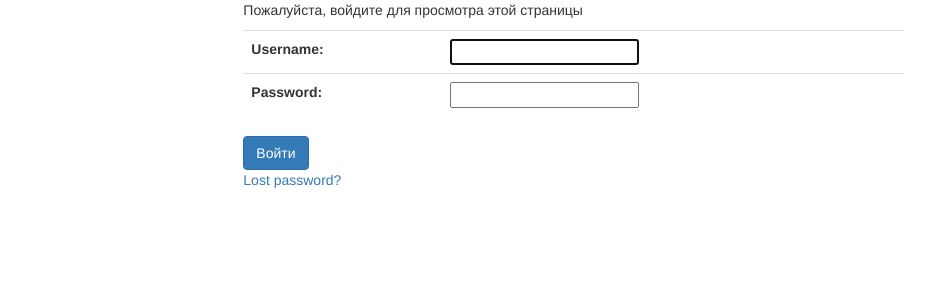
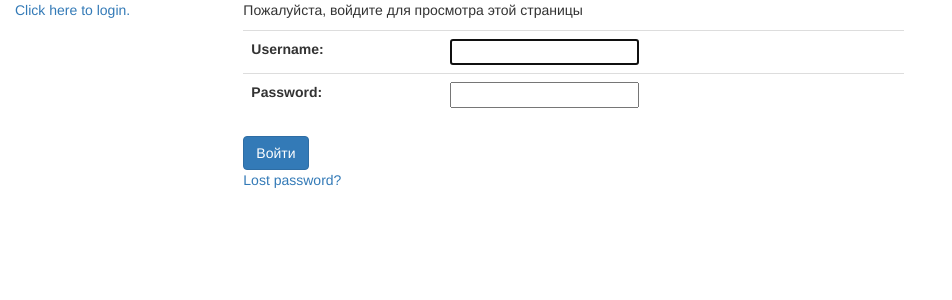
Before and after one commit to FaneTheEternal/probation-keysystems, a Django app: page /accounts/login/?next=/organizer/events/1/delete in a window 1280 px wide. Shown: the top 300 px of the page, without its empty margins (0-952 px from the left). Run offline with Django 3.2, Linux system fonts and the light colour scheme; some libraries are stand-ins or nearby versions.

Commit message:
хотфикс логина на проде

```diff
--- a/mysite/templates/base_generic.html
+++ b/mysite/templates/base_generic.html
@@ -29,6 +29,8 @@
                             {% if user.is_superuser %}<li><a href="{% url 'users' %}">Пользователи</a></li>{% endif %}
                         </ul>
                         {% endblock sidebar %}
+                        {% else %}
+                        <a href="{% url 'login' %}">Click here to login.</a>
                     {% endif %}
                 </div>
                 <div class="col-sm-10">
```
